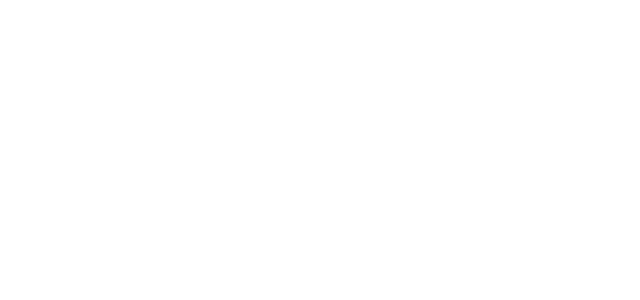
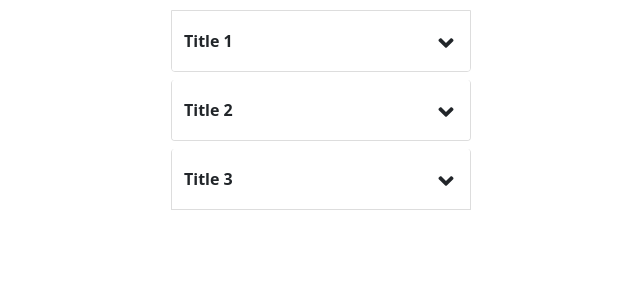
Before and after one commit to Ritwik880/reactjs-machine-coding-problems, a React (Vite) app: page /challenge26 in a window 1280 px wide. Before the commit this address had no page. Shown: the top 300 px of the page, without its empty margins (319-959 px from the left). Built offline with nearby package versions, Linux system fonts and the light colour scheme.

Commit message:
More Problem Solving Statements

```diff
--- a/index.html
+++ b/index.html
@@ -6,7 +6,7 @@
     <meta name="viewport" content="width=device-width, initial-scale=1.0" />
     <link href="https://cdn.jsdelivr.net/npm/bootstrap@5.2.3/dist/css/bootstrap.min.css" rel="stylesheet" integrity="sha384-rbsA2VBKQhggwzxH7pPCaAqO46MgnOM80zW1RWuH61DGLwZJEdK2Kadq2F9CUG65" crossorigin="anonymous">
 
-    <title>React Hooks Tutorial</title>
+    <title>React Challenge For Coders</title>
   </head>
   <body>
     <div id="root"></div>
--- a/package.json
+++ b/package.json
@@ -14,8 +14,10 @@
     "react": "^18.2.0",
     "react-dom": "^18.2.0",
     "react-dropzone": "^14.2.3",
+    "react-icons": "^4.12.0",
     "react-progress-bar-plus": "^1.3.1",
     "react-router-dom": "^6.18.0",
+    "react-toastify": "^9.1.3",
     "use-sound": "^4.0.1"
   },
   "devDependencies": {
--- /dev/null
+++ b/src/Accordion.css
@@ -0,0 +1,29 @@
+.accordion-container{
+    width: 300px;
+    margin: 10px auto;
+}
+.accordion-item{
+    border: 1px solid #ddd;
+    margin-bottom: 8px;
+    border-radius: 4px;
+    overflow: hidden;
+    transition: background-color 0.3s ease;
+}
+.accordion-item.active{
+    background-color: #f0f0f0;
+}
+.accordion-title{
+    padding: 12px;
+    cursor: pointer;
+    display: flex;
+    justify-content: space-between;
+    align-items: center;
+    font-weight: bold;
+    background-color: #fff;
+}
+.toggle-icon{
+    font-size: 1.5em;
+}
+.accordion-content{
+    padding: 12px;
+}
--- a/src/App.jsx
+++ b/src/App.jsx
@@ -38,6 +38,9 @@
 import Challenge23 from './Components/Challenge/Challenge23';
 import Challenge24 from './Components/Challenge/Challenge24';
 import Challenge25 from './Components/Challenge/Challenge25';
+import Challenge26 from './Components/Challenge/Challenge26';
+import Challenge27 from './Components/Challenge/Challenge27';
+import Challenge28 from './Components/Challenge/Challenge28';
 const App = () => {
   return (
     <Routes>
@@ -78,6 +81,9 @@
       <Route path='/challenge23' element={<Challenge23/>}/>
       <Route path='/challenge24' element={<Challenge24/>}/>
       <Route path='/challenge25' element={<Challenge25/>}/>
+      <Route path='/challenge26' element={<Challenge26/>}/>
+      <Route path='/challenge27' element={<Challenge27/>}/>
+      <Route path='/challenge28' element={<Challenge28/>}/>
     </Routes>
   )
 }
--- /dev/null
+++ b/src/Components/Challenge/Challenge26.jsx
@@ -0,0 +1,56 @@
+// Create an accordion component using React and React Hooks. An accordion typically consists of multiple sections, and only one section is expanded at a time.
+
+import React, {useState} from 'react'
+import { FaAngleDown, FaAngleUp } from 'react-icons/fa';
+import '../../Accordion.css'
+const Accordian = ({ items }) => {
+    const [activeIndex, setActiveIndex] = useState(null);
+
+    const handleClick = (index)=>{
+        setActiveIndex(index=== activeIndex? null: index)
+    }
+    return (
+        <div className="accordion-container">
+            {
+                items.map((item, index) => (
+                    <div key={index} className='accordion-item'>
+                        <div className="accordion-title" onClick={()=> handleClick(index)}>
+                            {item.title}
+                            <div className='toggle-icon'>
+                                {index === activeIndex ? <FaAngleUp /> : <FaAngleDown />}
+                            </div>
+                        </div>
+                        {index === activeIndex && (
+                            <div className='accordion-content'>
+                                {item.content}
+                            </div>
+                        )}
+                    </div>
+                ))
+            }
+        </div>
+    )
+
+}
+
+const Challenge26 = () => {
+    const accordianItem = [
+        {
+            title: 'Title 1',
+            content: 'content for title 1'
+        },
+        {
+            title: 'Title 2',
+            content: 'content for title 2'
+        },
+        {
+            title: 'Title 3',
+            content: 'content for title 3'
+        },
+    ]
+    return (
+        <Accordian items={accordianItem} />
+    )
+}
+
+export default Challenge26
--- /dev/null
+++ b/src/Components/Challenge/Challenge27.jsx
@@ -0,0 +1,109 @@
+// You are tasked with implementing a simple authentication system in a React.js application using a custom hook called useAuth. The useAuth hook should handle user authentication and provide the necessary functions and states.
+
+// Create a React component that uses the useAuth hook. The component should:
+
+// Display a login form with name, email ,password, and a login button.
+// Show a welcome message and a logout button when the user is authenticated.
+// Display a loading message while the authentication status is being checked.
+
+import React, { useState } from 'react'
+import useAuth from '../custom-hook/useAuth';
+import { ToastContainer, toast } from 'react-toastify';
+import 'react-toastify/dist/ReactToastify.css';
+
+const Challenge27 = () => {
+    const [name, setName] = useState('');
+    const [email, setEmail] = useState('');
+    const [password, setPassword] = useState('');
+
+    const { user, login, logout, isAuthenticated, loading } = useAuth();
+
+    const handleLogin = () => {
+        // Implement your code here to call the signIn method of useAuth
+        if (!name.trim() || !email.trim() || !password.trim()) {
+            toast.error('Please fill in all the details!');
+            return;
+        }
+
+        //Validate email
+        const emailReg = /^[^\s@]+@[^\s@]+\.[^\s@]+$/;
+        if (!emailReg.test(email)) {
+            toast.error('Please enter a valid email address');
+            return;
+        }
+
+        //validation for name field
+        if (name.length < 3) {
+            toast.error('Name should be at least 3 characters long');
+            return;
+        }
+
+        //validation for password field
+        if (password.length < 6) {
+            toast.error('Password should be at least 6 characters long');
+            return;
+        }
+
+        const isAuthenticated = login(name, email, password);
+
+        if (isAuthenticated) {
+            setName('');
+            setEmail('');
+            setPassword('');
+        }
+        else {
+            toast.error('Authentication failed!');
+        }
+
+
+
+    }
+    return (
+        <section className="landing-section">
+            <div className="row container">
+                <ToastContainer position="top-center"
+                    autoClose={1500} />
+                {loading && <h1 className='landing-heading'>Loading...
+                </h1>}
+                {
+                    !loading && (
+                        <>
+                            {isAuthenticated ? (
+                                <div className='form'>
+                                    <h1 className="landing-heading">
+                                        Welcome, {user.name}!
+                                    </h1>
+                                    <div className="d-flex justify-content-center">
+                                        <button onClick={logout} className='btn btn-danger'>
+                                            Logout
+                                        </button>
+                                    </div>
+                                </div>) : (
+                                <div className="form">
+                                    <h1 className='landing-heading'>
+                                        Please login:
+                                    </h1>
+                                    <div className="mb-3">
+                                        <input type="text" value={name} onChange={(e) => setName(e.target.value)} placeholder='Enter Your Name' className='form-control' />
+                                    </div>
+                                    <div className="mb-3">
+                                        <input type="email" value={email} onChange={(e) => setEmail(e.target.value)} placeholder='Enter Your Email' className='form-control' />
+                                    </div>
+                                    <div className="mb-3">
+                                        <input type="password" value={password} onChange={(e) => setPassword(e.target.value)} placeholder='Enter Your Password' className='form-control' />
+                                    </div>
+                                    <button onClick={handleLogin} className='btn btn-success'>
+                                        Login
+                                    </button>
+                                </div>
+                            )}
+                        </>
+                    )
+                }
+
+            </div>
+        </section>
+    )
+}
+
+export default Challenge27
--- /dev/null
+++ b/src/Components/Challenge/Challenge28.jsx
@@ -0,0 +1,23 @@
+// Create a React Js Component in which Parent State can be updated with the help of Child Components.
+
+
+import React, {useState} from 'react'
+import ChildComponent from './ChildComponent'
+
+const Challenge28 = () => {
+    const [parentState, setParentState] = useState('Initial Parent State');
+
+    const updateParentState = (newState)=>{
+        const modifiedState = `Modified: ${newState}`;
+        setParentState(modifiedState)
+    }
+  return (
+    <div>
+        <h1>Parent Component</h1>
+        <p>Parent State: {parentState}</p>
+        <ChildComponent onUpdateParentState={updateParentState}/>
+    </div>
+  )
+}
+
+export default Challenge28
--- /dev/null
+++ b/src/Components/Challenge/ChildComponent.jsx
@@ -0,0 +1,24 @@
+import React, {useState} from 'react'
+
+const ChildComponent = ({onUpdateParentState}) => {
+    const [childState, setChildState] = useState('Initial Child State');
+    const updateChildState = ()=>{
+        const newChildState = 'Updated Child State';
+        setChildState(newChildState);
+
+        onUpdateParentState(newChildState)
+    }
+  return (
+    <div>
+        <h2>Child Component</h2>
+        <p>
+            Child State: {childState}
+        </p>
+        <button onClick={updateChildState}>
+            Update Parent State
+        </button>
+    </div>
+  )
+}
+
+export default ChildComponent
--- /dev/null
+++ b/src/Components/custom-hook/useAuth.jsx
@@ -0,0 +1,39 @@
+import React, { useState, useEffect } from 'react'
+
+const useAuth = () => {
+    const [user, setUser] = useState(null);
+    const [loading, setLoading] = useState(true);
+
+    const login = (name, email, password) => {
+        if (name, email && password) {
+            const userData = { email, name };
+            setUser(userData);
+            localStorage.setItem('user', JSON.stringify(userData));
+            return true; //Authentication successful
+        }
+        else {
+            return false; //Authentication failed
+        }
+    }
+
+    const logout = () => {
+        setUser(null);
+        localStorage.removeItem("user");
+    };
+
+    useEffect(() => {
+        const storedUser = localStorage.getItem('user');
+
+        if (storedUser) {
+            setUser(JSON.parse(storedUser));
+        }
+
+        setLoading(false);
+
+    }, [])
+
+    return { user, login, logout, isAuthenticated: !!user, loading }
+
+}
+
+export default useAuth
```
Also changed, not shown: 1 other file (tests, documents, lock files or other folders).
